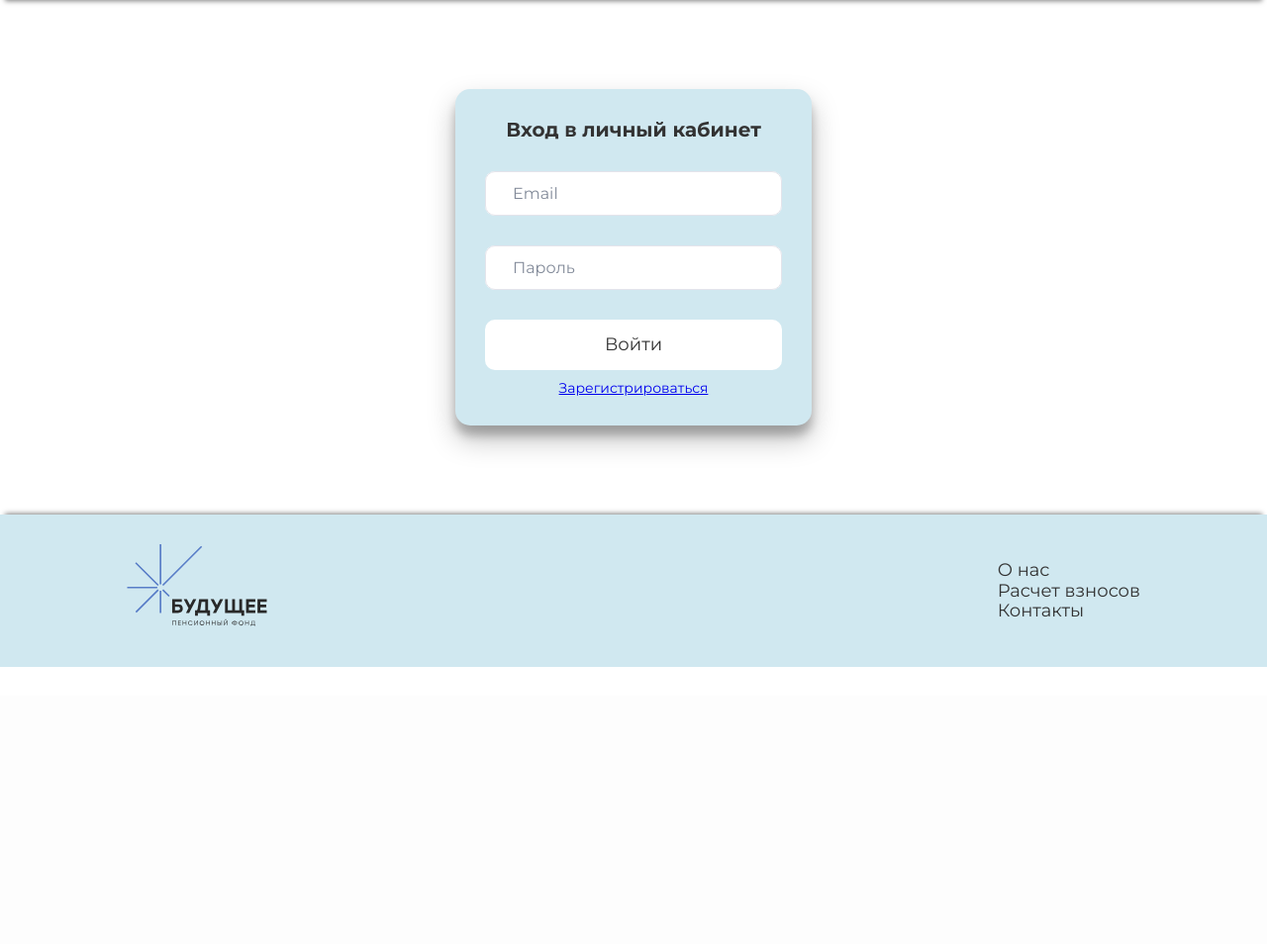
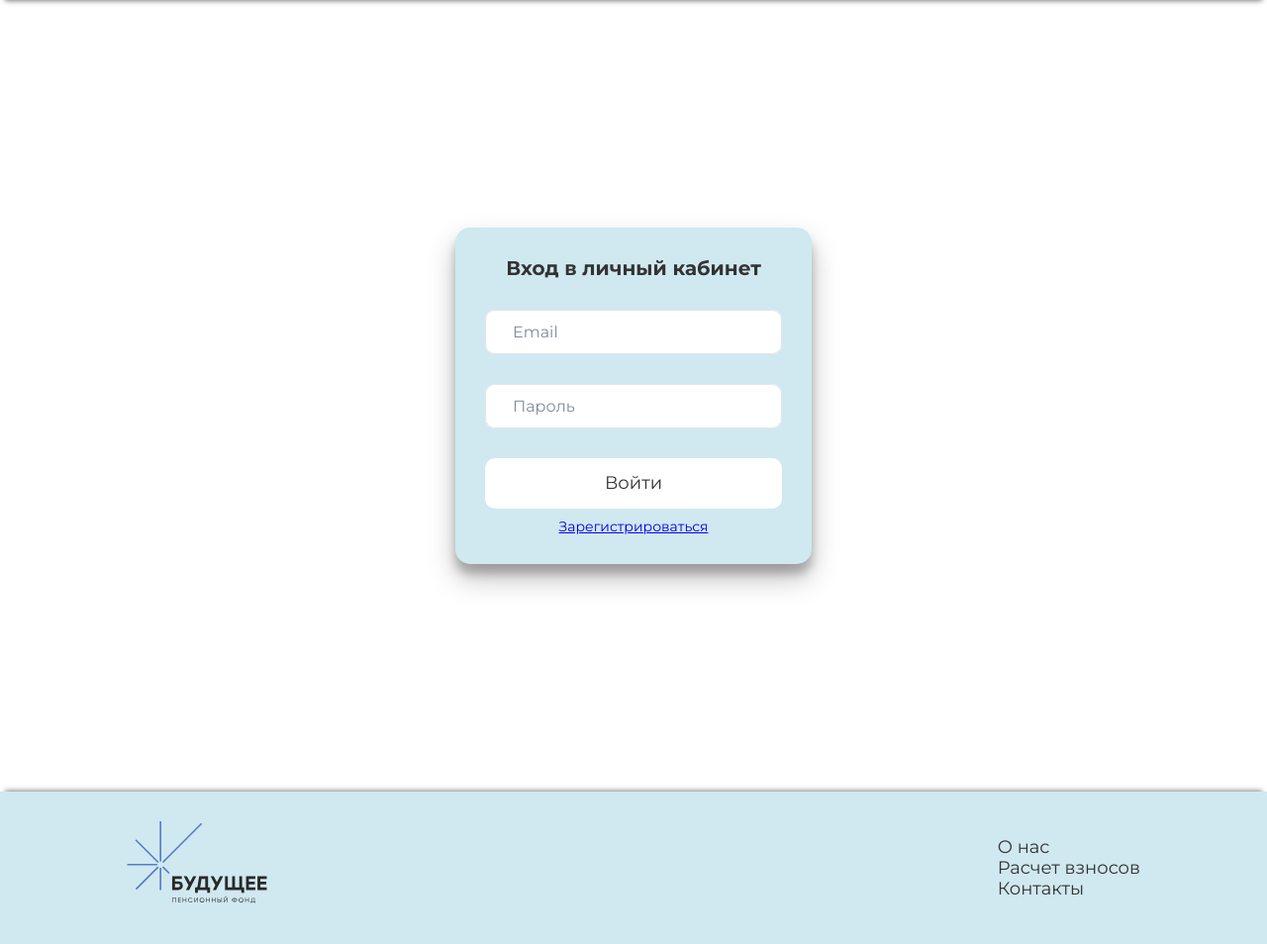
Before and after one commit to starikovMark/Hataton_npo, a PHP site: page /login.php in a window 1280 px wide. Shown: the part 97-1051 px from the top of the page at 99% size. Before the commit the page ends 771 px from the top, so only its background shows below. Run offline with PHP 8.4, Linux system fonts and the light colour scheme.

Commit message:
Корректировка страницы входа

```diff
--- a/css/style.css
+++ b/css/style.css
@@ -171,6 +171,7 @@
   align-items: center;
   flex-direction: column;
   padding: 5.625rem 0;
+  height: 100vh;
 }
 
 .form {
--- a/sass/blocks/_login.sass
+++ b/sass/blocks/_login.sass
@@ -5,6 +5,7 @@
     align-items: center
     flex-direction: column
     padding: 5.625rem 0
+    height: 100vh
 .form
     max-width: 31.25rem
     display: flex
```
